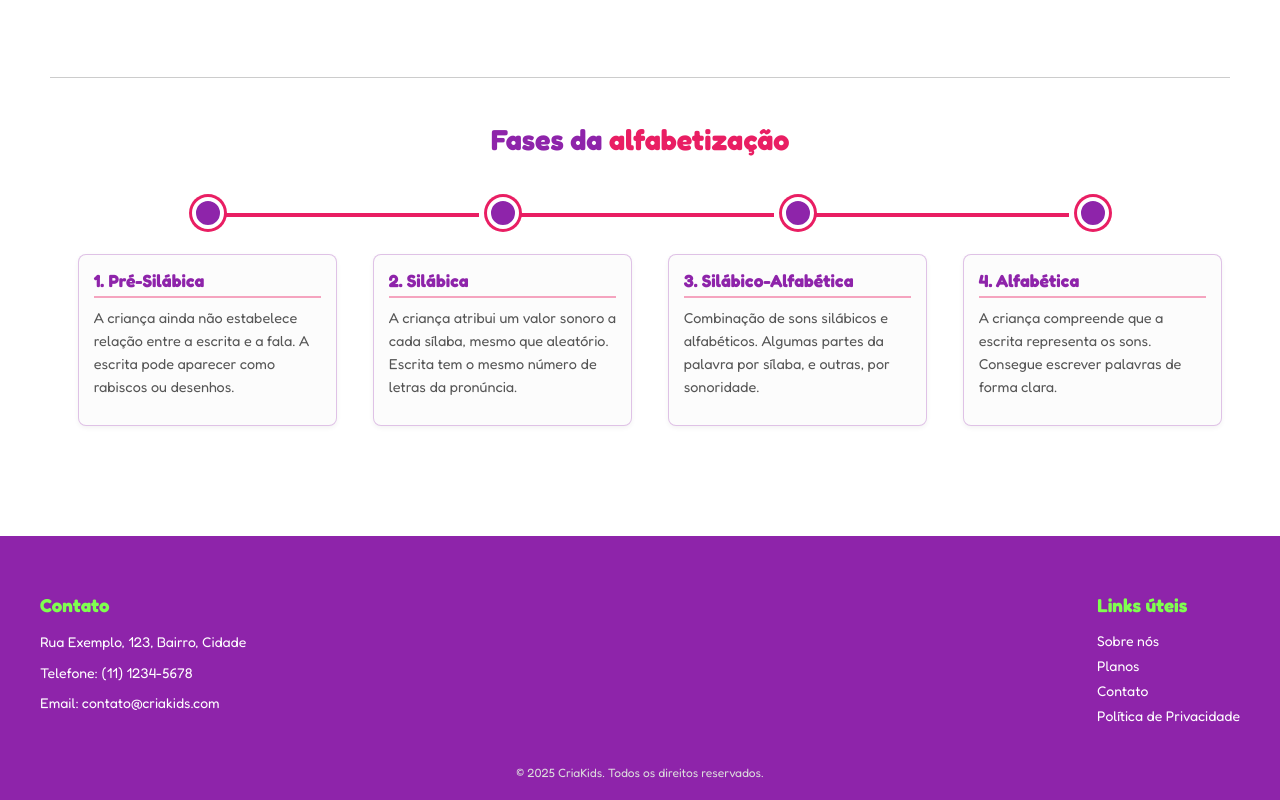
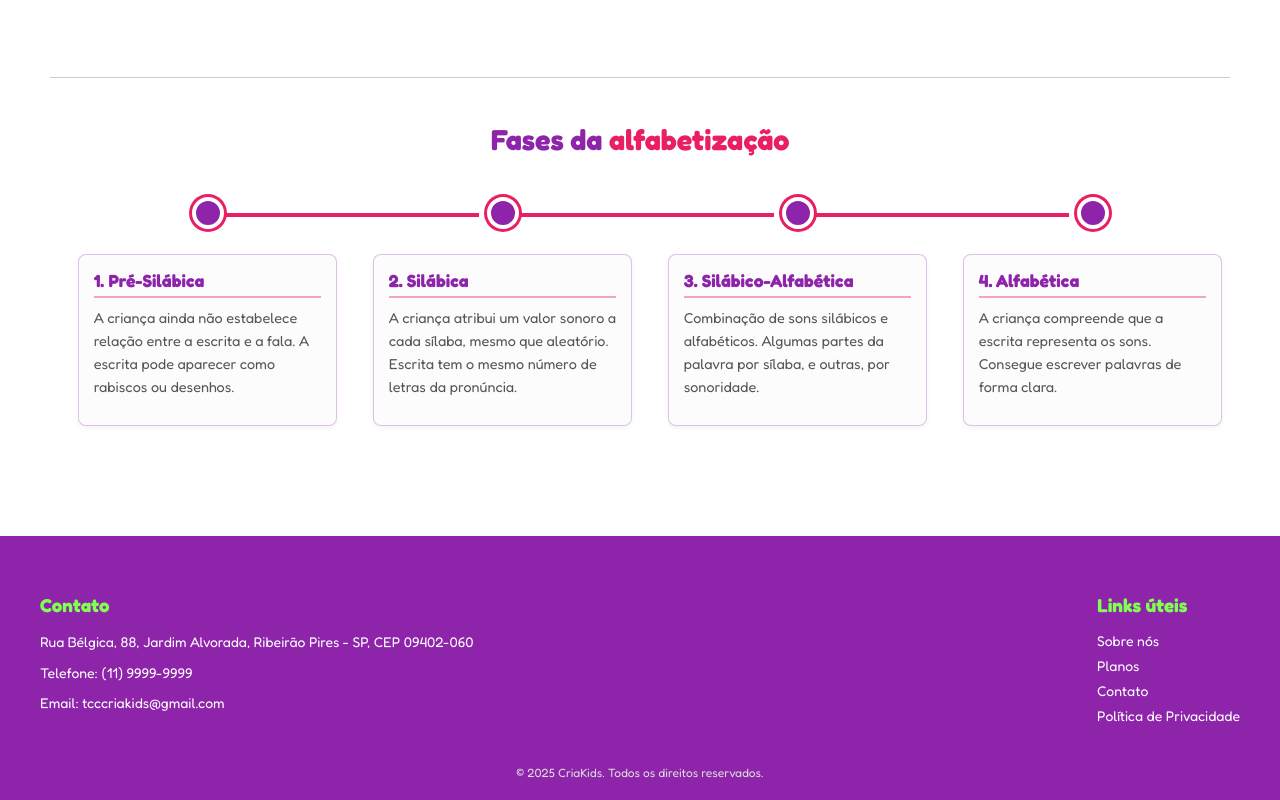
Before and after one commit to raphaelaluvi/TccCriaFront, a React (Vite) app: page / in a window 1280 px wide. Shown: the part 1379-2179 px from the top of the page. Built offline with nearby package versions, Linux system fonts and the light colour scheme.

Commit message:
footer ok

```diff
--- a/src/components/Footer/Footer.jsx
+++ b/src/components/Footer/Footer.jsx
@@ -9,9 +9,9 @@ export default function Footer() {
         {/* Contato */}
         <div className={styles.section}>
           <h3>Contato</h3>
-          <p>Rua Exemplo, 123, Bairro, Cidade</p>
-          <p>Telefone: (11) 1234-5678</p>
-          <p>Email: contato@criakids.com</p>
+          <p>Rua Bélgica, 88, Jardim Alvorada, Ribeirão Pires - SP, CEP 09402-060</p>
+          <p>Telefone: (11) 9999-9999</p>
+          <p>Email: tcccriakids@gmail.com</p>
         </div>
 
         {/* Links importantes */}
```
